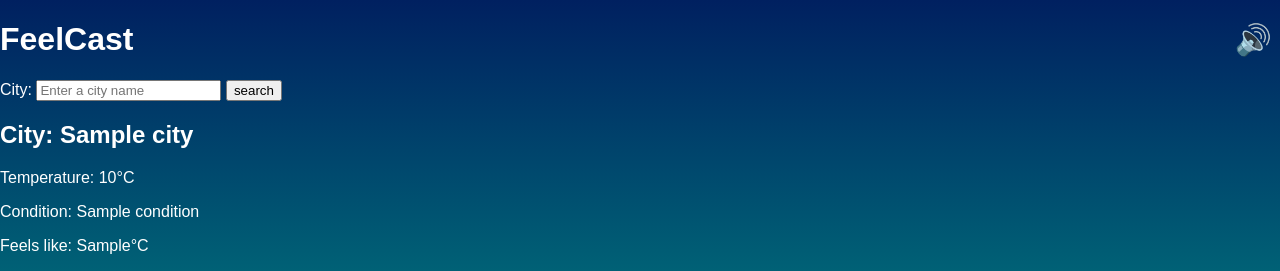
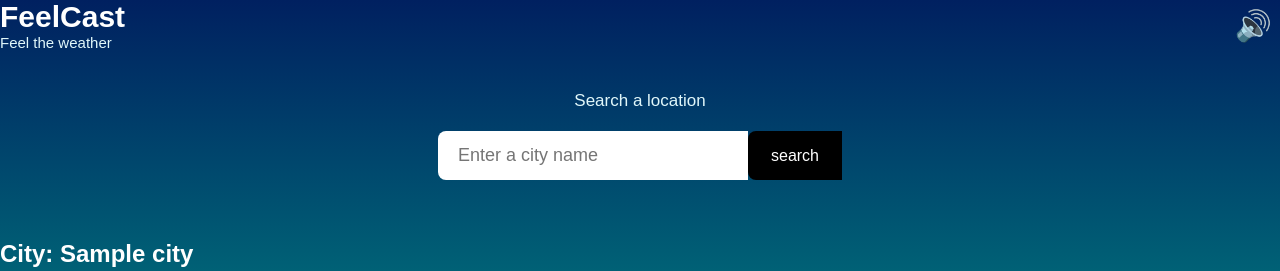
Before and after one commit to alina18-code/FeelCast, a Flask app: template templates/index.html in a window 1280 px wide. Shown: the top 271 px of the page. Run offline with Flask 3, Linux system fonts and the light colour scheme; the template is opened without the code that fills it: most values are stand-ins (such as "Sample title", 1, 10 or a date in 2020).

Commit message:
work on the search section UI

```diff
--- a/static/css/style.css
+++ b/static/css/style.css
@@ -20,7 +20,7 @@ body {
     padding: 20px, 40px;
 }
 
-.logo{
+.app_name{
     font-size: 30px;
     margin: 0;
 }
@@ -33,3 +33,46 @@ body {
     padding: 8px;
     border-radius: 50%;
 }
+
+.tagline{
+    margin: 0;
+    font-size: 15px;
+    color: #E0F7FA;
+}
+
+.search_section{
+    text-align: center;
+    padding: 40px 20px;
+}
+
+.search_form{
+    display: inline-flex;
+    gap: 0;
+}
+
+.search_form input{
+    font-size: 18px;
+    padding: 14px 20px;
+    border: none;
+    outline: none;
+    width: 270px;
+    border-radius: 8px 0 0 8px ;
+
+}
+
+.search_form button{
+    font-size: 16px;
+    padding: 14px 23px;
+    border: none;
+    border-radius: 8px 0 0 8px ;
+    background-color: #000000;
+    color: #FFFFFF;
+    cursor: pointer;
+}
+
+.search_title{
+    font-size: 17px;
+    font-weight: 500;
+    margin: 0 0 20px 0;
+    color: #E0F7FA ;
+}
--- a/templates/index.html
+++ b/templates/index.html
@@ -11,7 +11,12 @@
   <body>
 
     <header class="site_header">
-      <h1 class="app">FeelCast</h1>
+
+      <div class="app">
+        <h1 class="app_name">FeelCast</h1>
+      <p class="tagline">Feel the weather</p>
+      </div>
+
       <button id="sound_toggle" type="button" aria-label="toggle_sound">
        🔊
       </button>
@@ -21,8 +26,9 @@
 
 
       <section class="search_section">
-        <form action="/search" method="POST">
-          <label for="city-input">City: </label>
+        <h2 class="search_title">Search a location</h2>
+        <form action="/search" method="POST" class="search_form">
+
           <input
             type="text"
             id="city-input"
```
